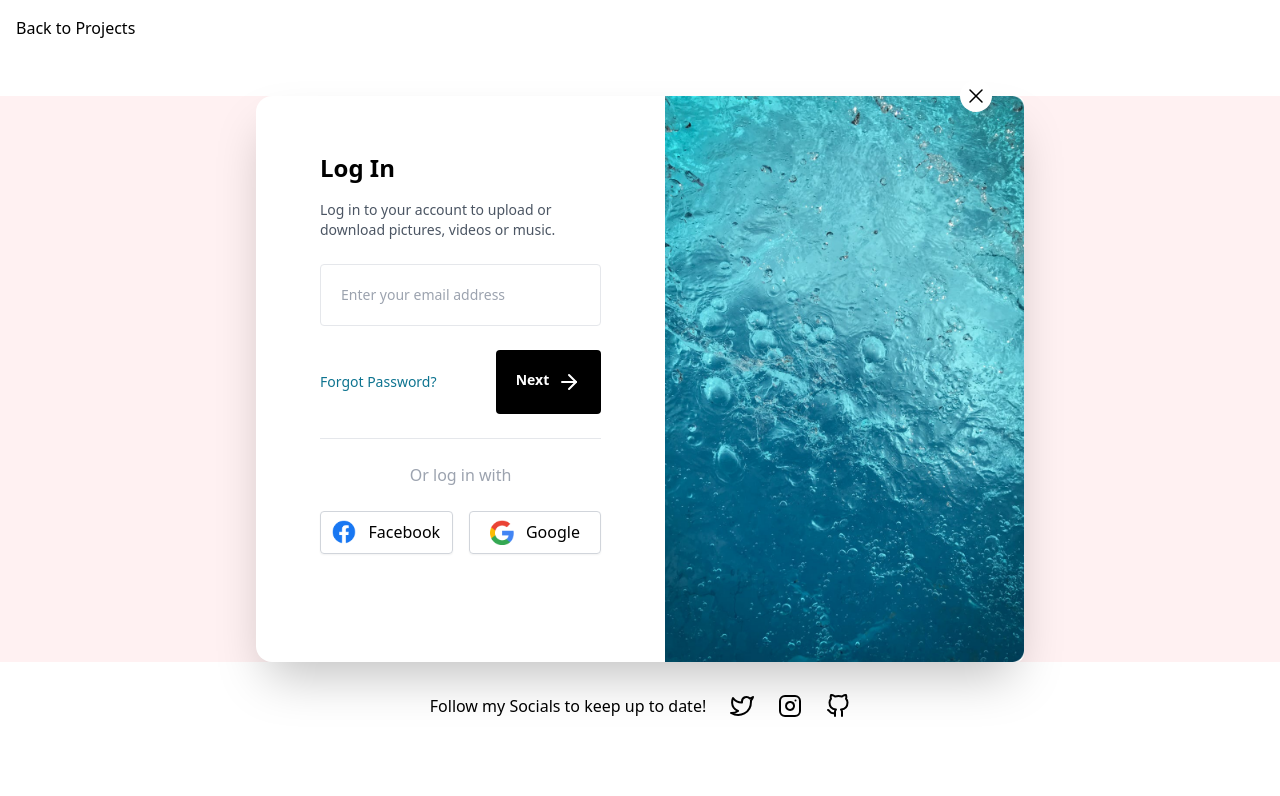
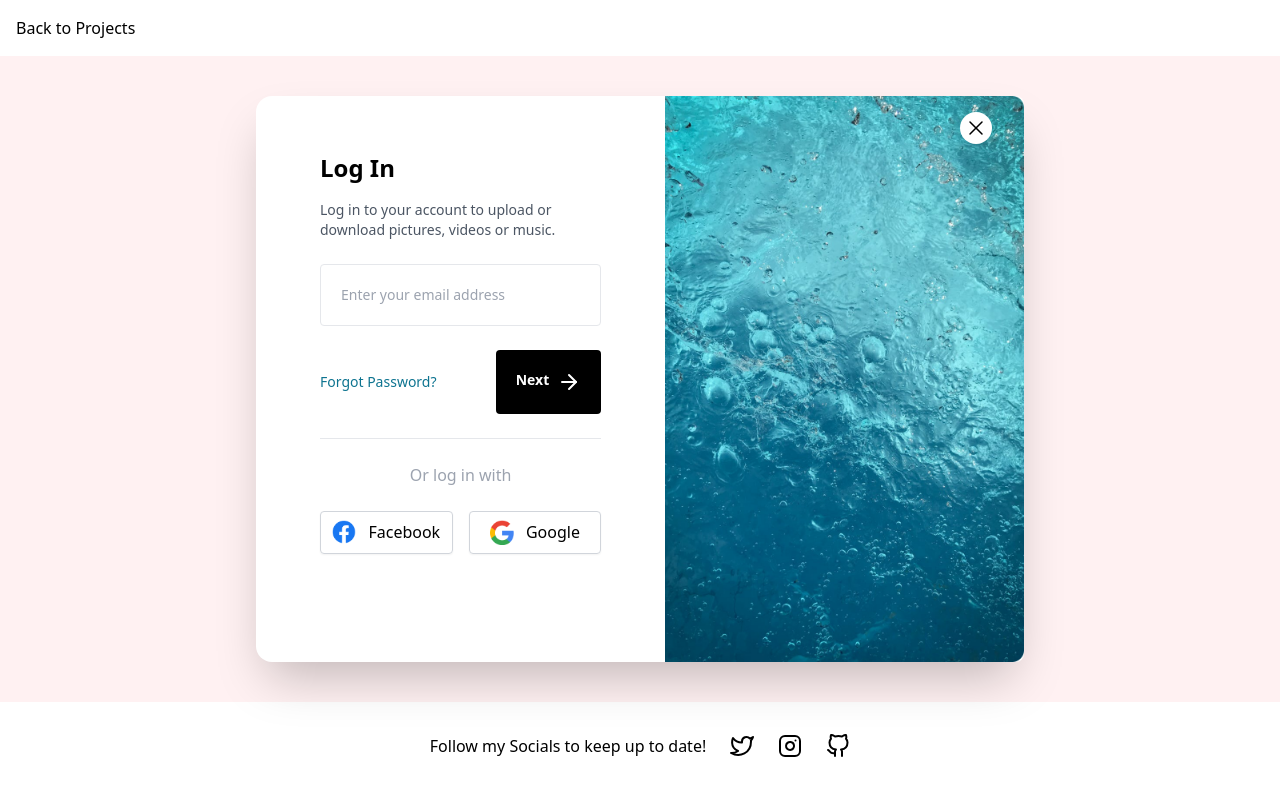
Before and after one commit to hayden-93/tailwind-website-projects, a Next.js app: page /login-modal in a window 1280 px wide. Shown: the top 796 px of the page. Built offline with nearby package versions, Linux system fonts and the light colour scheme.

Commit message:
refactor: change styles

```diff
--- a/pages/login-modal.tsx
+++ b/pages/login-modal.tsx
@@ -6,14 +6,14 @@ import Head from 'next/head';
 
 const LoginModal = () => {
   return (
-    <div className='h-full bg-rose-50'>
+    <div className='h-full py-10 bg-rose-50'>
       <Head>
         <Link
           href='https://fonts.googleapis.com/css2?family=Mulish:wght@300;400;500;600;700&family=Rokkitt:wght@600;700&display=swap'
           rel='stylesheet'
         />
       </Head>
-      <div className='max-w-screen-md mx-auto flex bg-white mt-10 rounded-2xl shadow-2xl'>
+      <div className='max-w-screen-md mx-auto flex bg-white rounded-2xl shadow-2xl'>
         <div className='py-14 px-16 space-y-6'>
           <div className='space-y-4'>
             <h2 className='font-display text-2xl font-semibold'>Log In</h2>
@@ -84,7 +84,7 @@ const LoginModal = () => {
             height={300}
             className='h-full rounded-r-lg'
           />
-          <div className='group absolute right-72 top-20 flex items-center justify-center w-8 h-8 bg-gray-200 rounded-full md:bg-white hover:cursor-pointer hover:-translate-y-0.5 transition duration-150'>
+          <div className='group absolute right-72 top-28 flex items-center justify-center w-8 h-8 bg-gray-200 rounded-full md:bg-white hover:cursor-pointer hover:-translate-y-0.5 transition duration-150'>
             <svg
               className='w-6 h-6 text-black group-hover:text-gray-600'
               viewBox='0 0 24 24'
```
